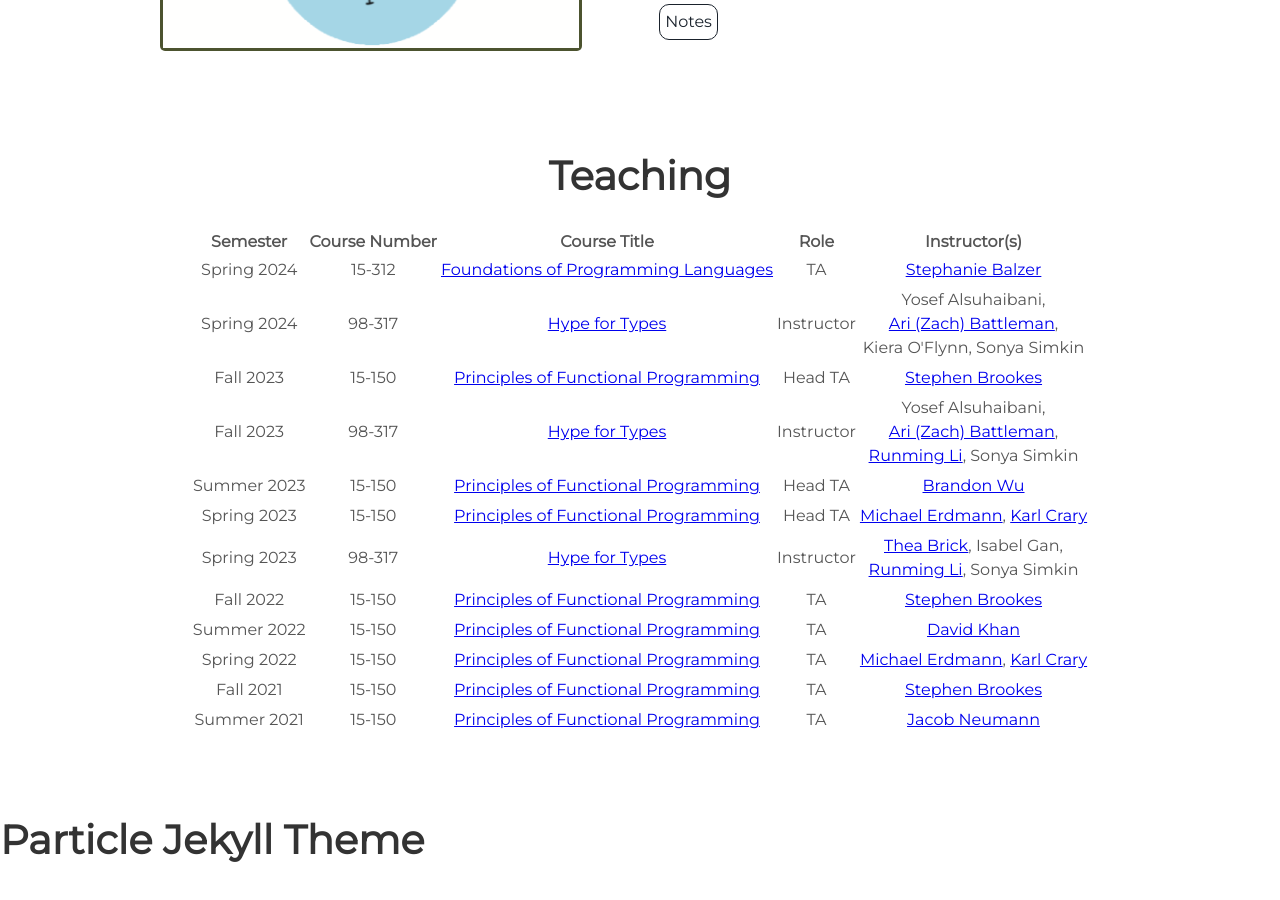
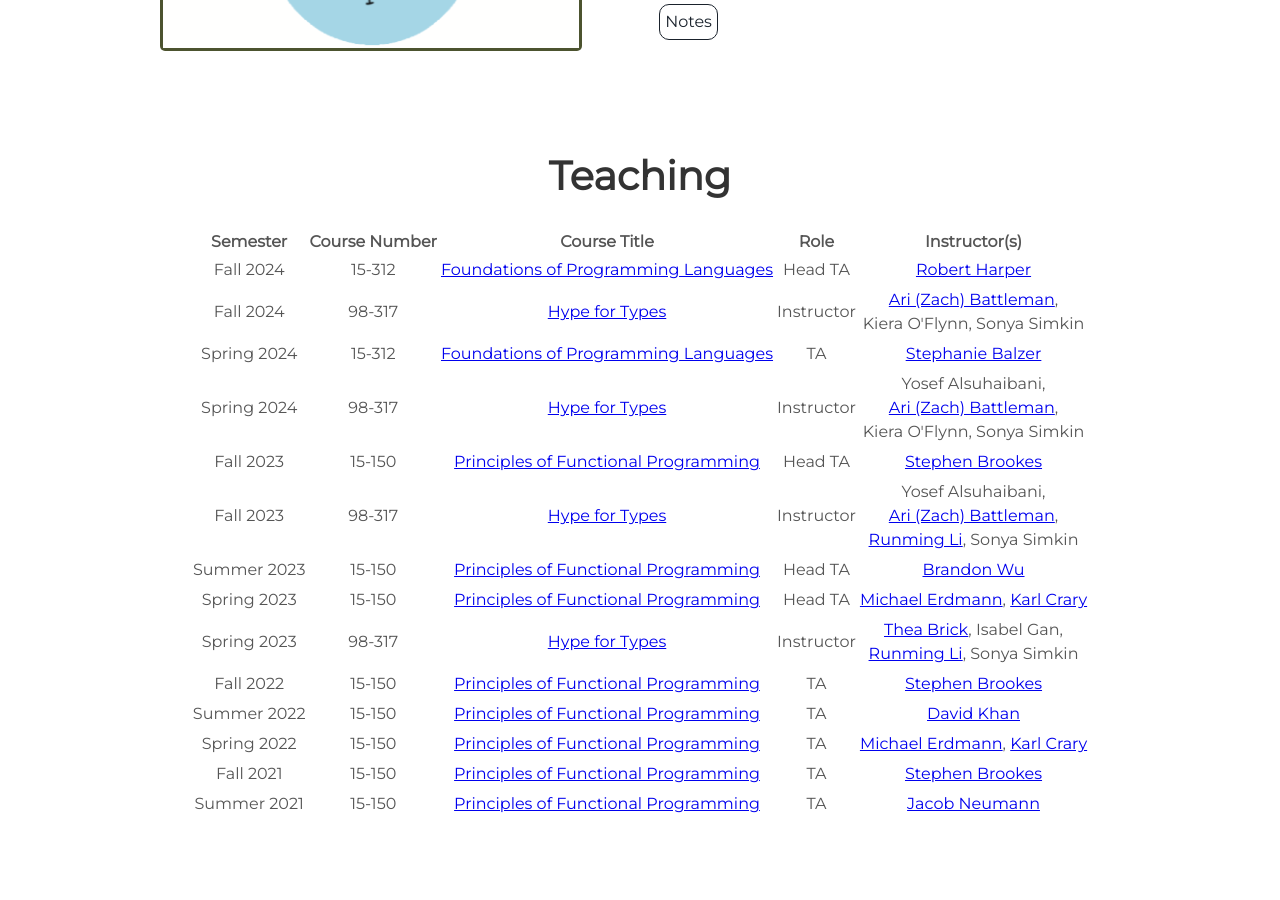
Before and after one commit to sonyasimk/sonyasimk.github.io, a Jekyll site: the page built from docs/particle-master/README.md, in a window 1280 px wide and 900 px high, scrolled down 1950 px. Built offline with Jekyll 4.4.1, drawn with Linux system fonts in a browser that asks for light colours; our own code applies the rules of GitHub Pages for plain Markdown files.

Commit message:
Update teaching.html

```diff
--- a/docs/_includes/teaching.html
+++ b/docs/_includes/teaching.html
@@ -11,6 +11,22 @@
             </tr>
         </thead>
         <tbody>
+	    <tr>
+				<td>Fall 2024</td>
+				<td>15-312</td>
+                <td><a href="https://csd.cmu.edu/course/15312/f24">Foundations of Programming Languages</a></td>
+                <td>Head TA</td>
+				<td><a href="https://www.cs.cmu.edu/~rwh/">Robert Harper</a></td>
+			</tr>
+            <tr></tr>
+            <tr>
+				<td>Fall 2024</td>
+				<td>98-317</td>
+                <td><a href="https://hypefortypes.github.io">Hype for Types</a></td>
+                <td>Instructor</td>
+				<td><a href="https://aricursion.github.io/">Ari (Zach) Battleman</a>, <br> Kiera O'Flynn, Sonya Simkin</td>
+			</tr>
+            <tr></tr>
             <tr>
 				<td>Spring 2024</td>
 				<td>15-312</td>
```
